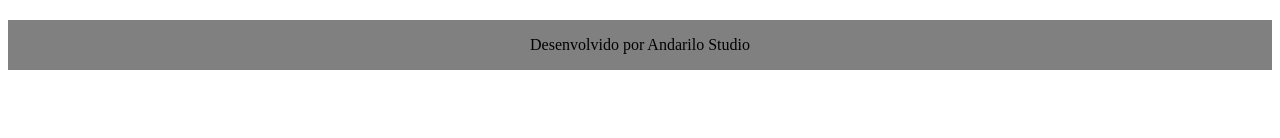
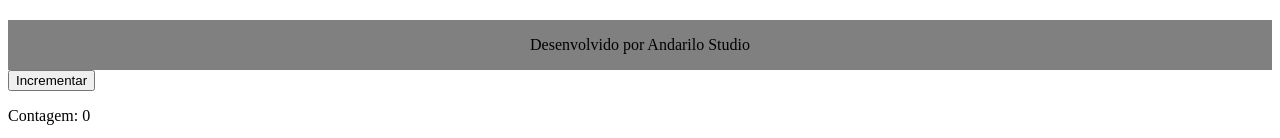
Before and after one commit to Pablo01Dev/andarilo, a React (Vite) app: page / in a window 1280 px wide. Shown: the part 1597-1735 px from the top of the page. Before the commit the page ends 1675 px from the top, so only its background shows below. Built offline with nearby package versions, Linux system fonts and the light colour scheme; a web font is replaced by a local one.

Commit message:
Update App.jsx

```diff
--- a/src/App.jsx
+++ b/src/App.jsx
@@ -1,4 +1,4 @@
-import { useState } from 'react'
+import React, { useState } from 'react';
 import Header from './models/Header';
 import Nav from './models/Nav';
 import Portfolio from './models/Portfolio';
@@ -6,7 +6,7 @@
 import Footer from './models/Footer';
 
 function App() {
-  const [count, setCount] = useState(0)
+  const [count, setCount] = useState(0);
 
   return (
     <div>
@@ -15,8 +15,10 @@
       <Portfolio />
       <ContactArea />
       <Footer />
+      <button onClick={() => setCount(count + 1)}>Incrementar</button>
+      <p>Contagem: {count}</p>
     </div>
   );
 }
 
-export default App
+export default App;
```
